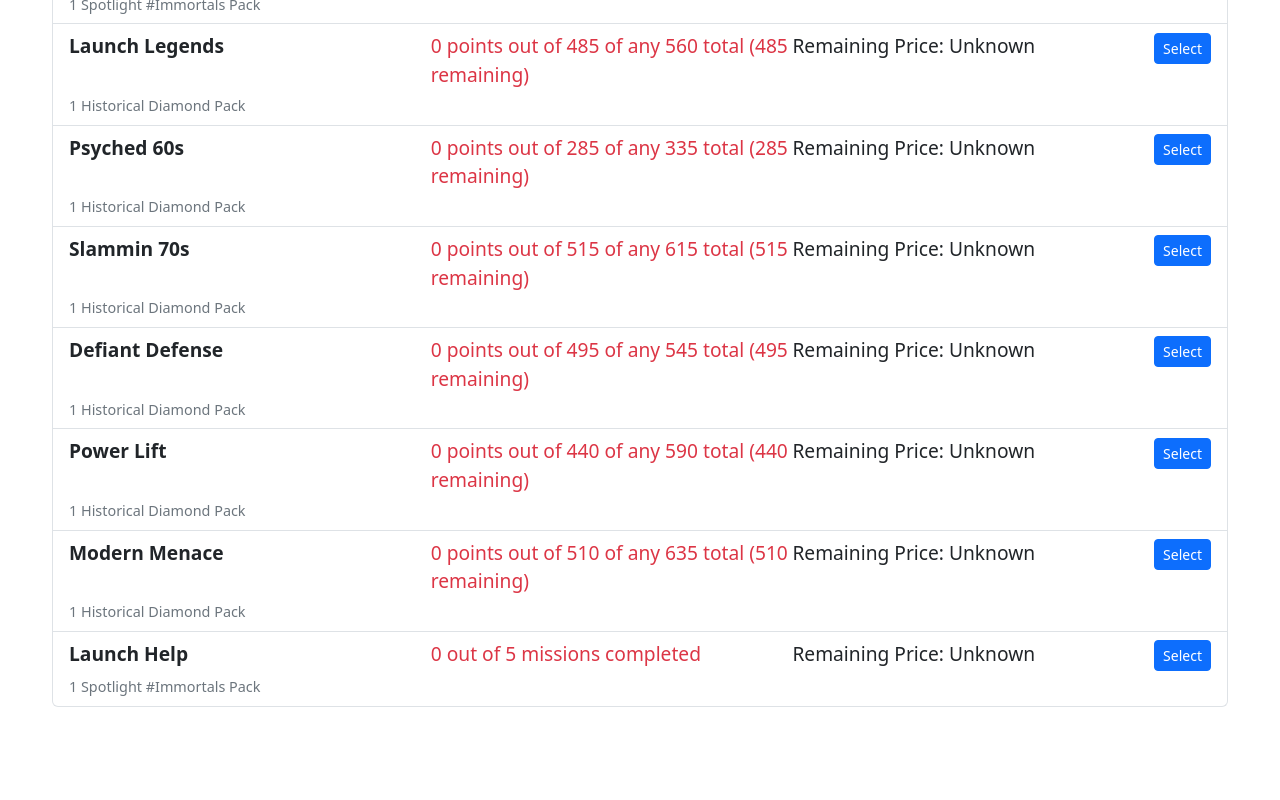
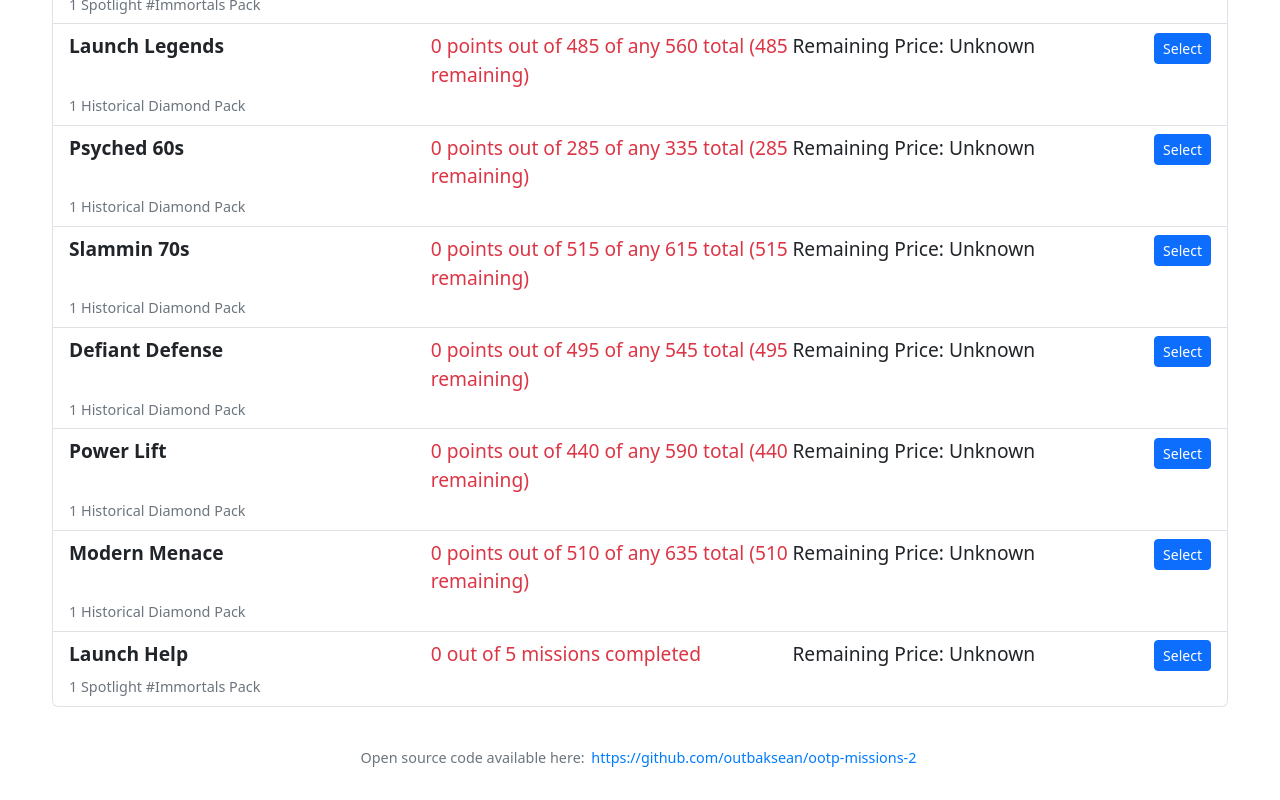
Before and after one commit to outbaksean/ootp-missions-2, a Vue app in the folder ootp-missions/: page / in a window 1280 px wide. Shown: the part 2297-3097 px from the top of the page. Before the commit the page ends 3056 px from the top, so only its background shows below. Built offline with nearby package versions, Linux system fonts and the light colour scheme.

Commit message:
Add footer with github repo

```diff
--- a/ootp-missions/src/App.vue
+++ b/ootp-missions/src/App.vue
@@ -7,5 +7,28 @@ import Missions from './components/Missions.vue'
   <CardUploader />
   <Missions />
 
-  <main></main>
+  <footer>
+    Open source code available here:
+    <a href="https://github.com/outbaksean/ootp-missions-2" target="_blank"
+      >https://github.com/outbaksean/ootp-missions-2</a
+    >
+  </footer>
 </template>
+
+<style scoped>
+footer {
+  margin-top: 20px;
+  text-align: center;
+  font-size: 0.9rem;
+  color: #6c757d;
+}
+
+footer a {
+  color: #007bff;
+  text-decoration: none;
+}
+
+footer a:hover {
+  text-decoration: underline;
+}
+</style>
```
